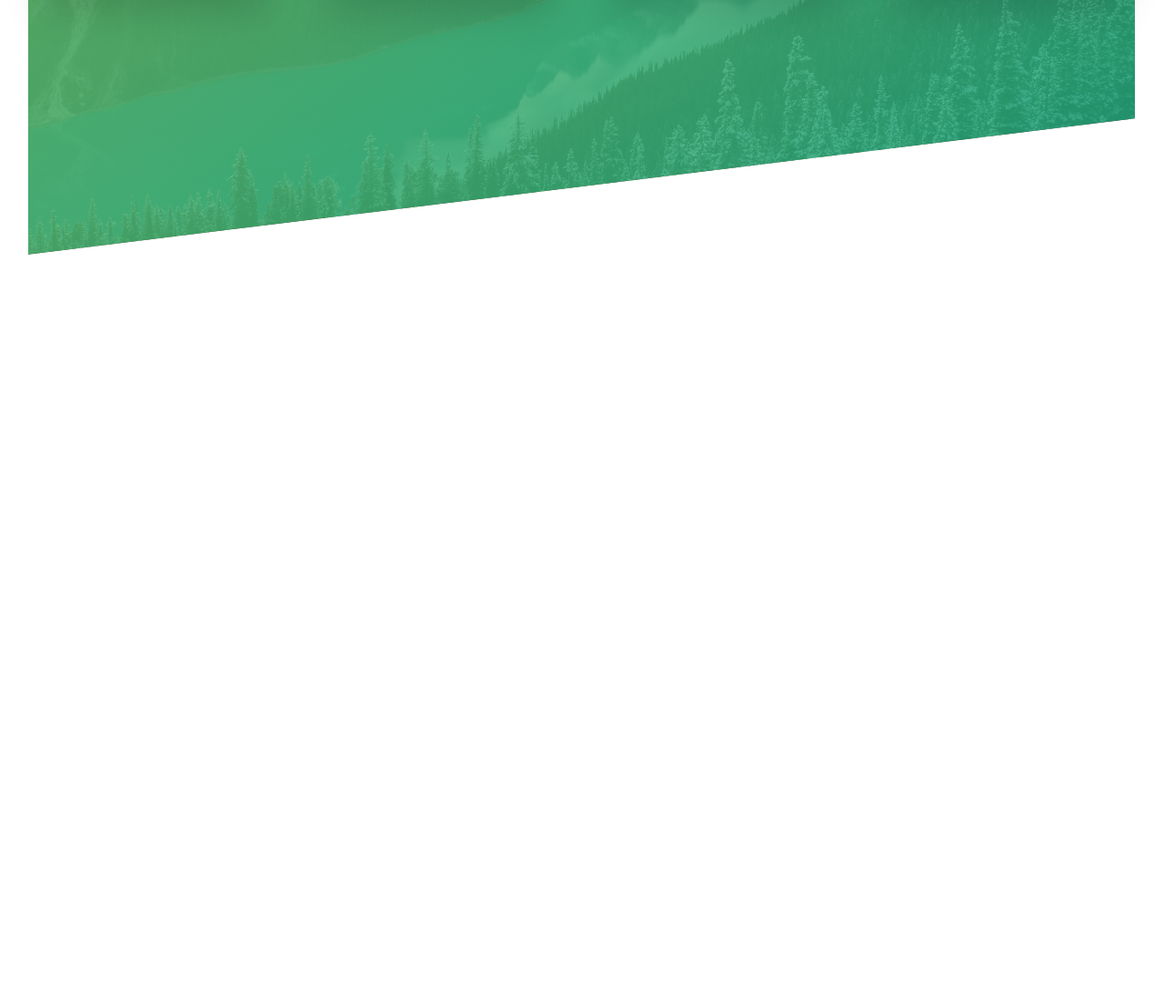
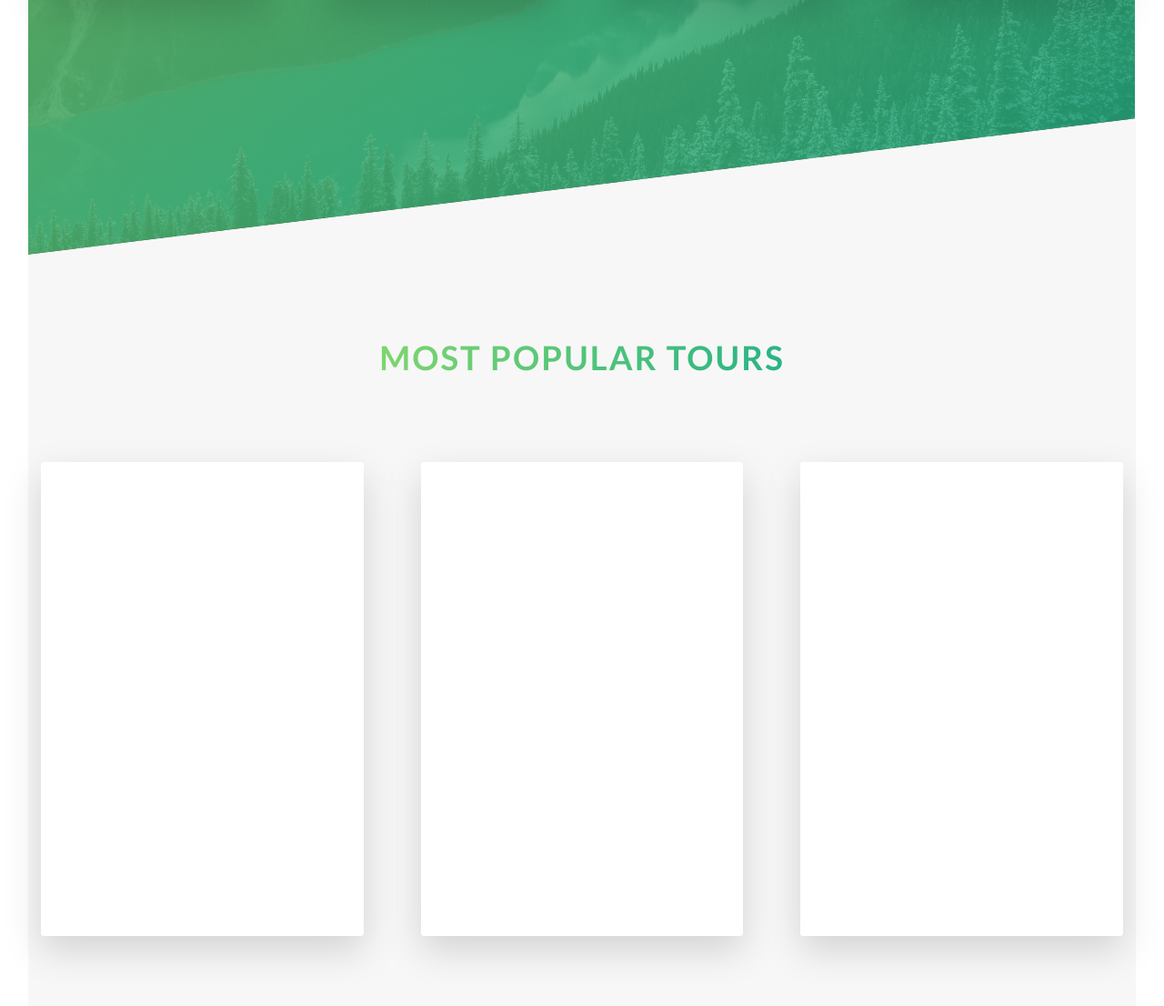
Before and after one commit to AshTappin/advanced-css-learnings, a website: page index.html in a window 1280 px wide. Shown: the part 2014-3120 px from the top of the page at 91% size. Before the commit the page ends 2294 px from the top, so only its background shows below. Drawn offline with Linux system fonts and the light colour scheme.

Commit message:
Add tour cards

```diff
--- a/index.html
+++ b/index.html
@@ -103,6 +103,34 @@
                     </div>
                 </div>
             </section>
+
+            <section class="section-tours">
+                <div class="center-text margin-bottom-big">
+                    <h2 class="heading-secondary">
+                        Most popular tours
+                    </h2>
+                </div>
+                <div class="row">
+                    <div class="col-1-of-3">
+                        <div class="card">
+                            <div class="card__side card__side--front">FRONT</div>
+                            <div class="card__side card__side--back card__side--back-1">BACK</div>
+                        </div>
+                    </div>
+                    <div class="col-1-of-3">
+                        <div class="card">
+                            <div class="card__side card__side--front">FRONT</div>
+                            <div class="card__side card__side--back card__side--back-2">BACK</div>
+                        </div>
+                    </div>
+                    <div class="col-1-of-3">
+                        <div class="card">
+                            <div class="card__side card__side--front">FRONT</div>
+                            <div class="card__side card__side--back card__side--back-3">BACK</div>
+                        </div>
+                    </div>
+                </div>
+            </section>
         </main>
 
         <!--<section class="grid-test">-->
--- a/sass/abstracts/_variables.scss
+++ b/sass/abstracts/_variables.scss
@@ -3,6 +3,12 @@
 $color-primary: #55c57a;
 $color-primary-light: #7ed56f;
 $color-primary-dark: #28b485;
+
+$color-secondary-light: #ffb900;
+$color-secondary-dark: #ff7730;
+
+$color-tertiary-light: #2998ff;
+$color-tertiary-dark: #5463fa;
 
 $color-grey-light-1: #f7f7f7;
 $color-grey-light-2: #f7f7f7;
--- /dev/null
+++ b/sass/components/_card.scss
@@ -0,0 +1,50 @@
+.card {
+
+  perspective: 150rem;
+  position: relative;
+  height: 50rem;
+
+  &__side {
+    background-color: orangered;
+    color: white;
+    height: 50rem;
+    transition: all .5s ease;
+    position: absolute;
+    top: 0;
+    left: 0;
+    width: 100%;
+    backface-visibility: hidden;
+    border-radius: .3rem;
+    box-shadow: 0 1.5rem 4rem rgba($color-black, .15);
+
+    &--front {
+      background-color: $color-white;
+    }
+
+    &--back {
+      background-color: green;
+      transform: rotateY(180deg);
+
+      &-1 {
+        background-image: linear-gradient(to right bottom, $color-secondary-light, $color-secondary-dark);
+      }
+
+      &-2 {
+        background-image: linear-gradient(to right bottom, $color-primary-light, $color-primary-dark);
+      }
+
+      &-3 {
+        background-image: linear-gradient(to right bottom, $color-tertiary-light, $color-tertiary-dark);
+      }
+    }
+
+  }
+
+  &:hover &__side--front {
+    transform: rotateY(-180deg);
+  }
+
+  &:hover &__side--back {
+    transform: rotateY(0);
+  }
+}
--- a/sass/main.scss
+++ b/sass/main.scss
@@ -7,6 +7,7 @@
 @import "base/typography";
 
 @import "components/_button.scss";
+@import "components/_card.scss";
 @import "components/composition";
 @import "components/feature-box";
 @import "components/header";
--- a/sass/pages/_home.scss
+++ b/sass/pages/_home.scss
@@ -18,3 +18,9 @@
     transform: skewY(7deg);
   }
 }
+
+.section-tours {
+  background-color: $color-grey-light-1;
+  padding: 25rem 0 50rem 0;
+  margin-top: -10rem;
+}
```
Also changed, not shown: css/style.css.
